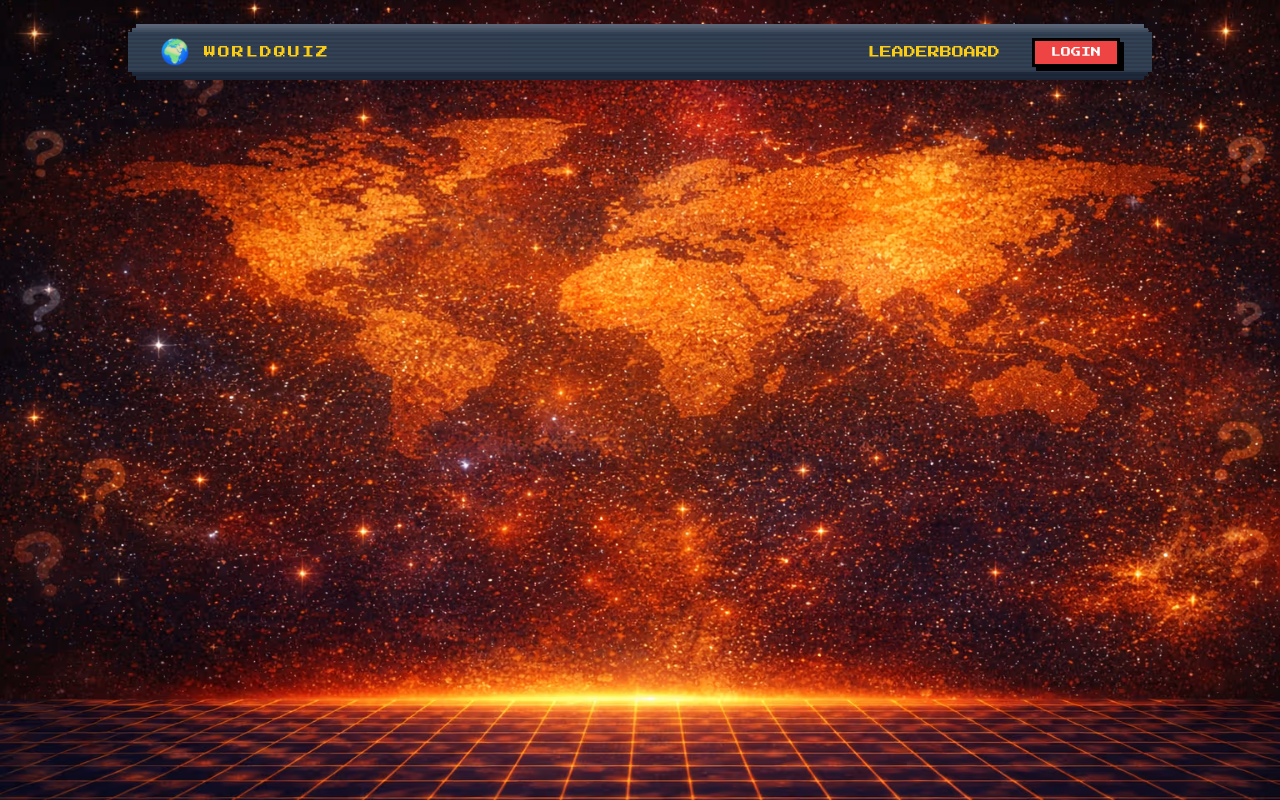
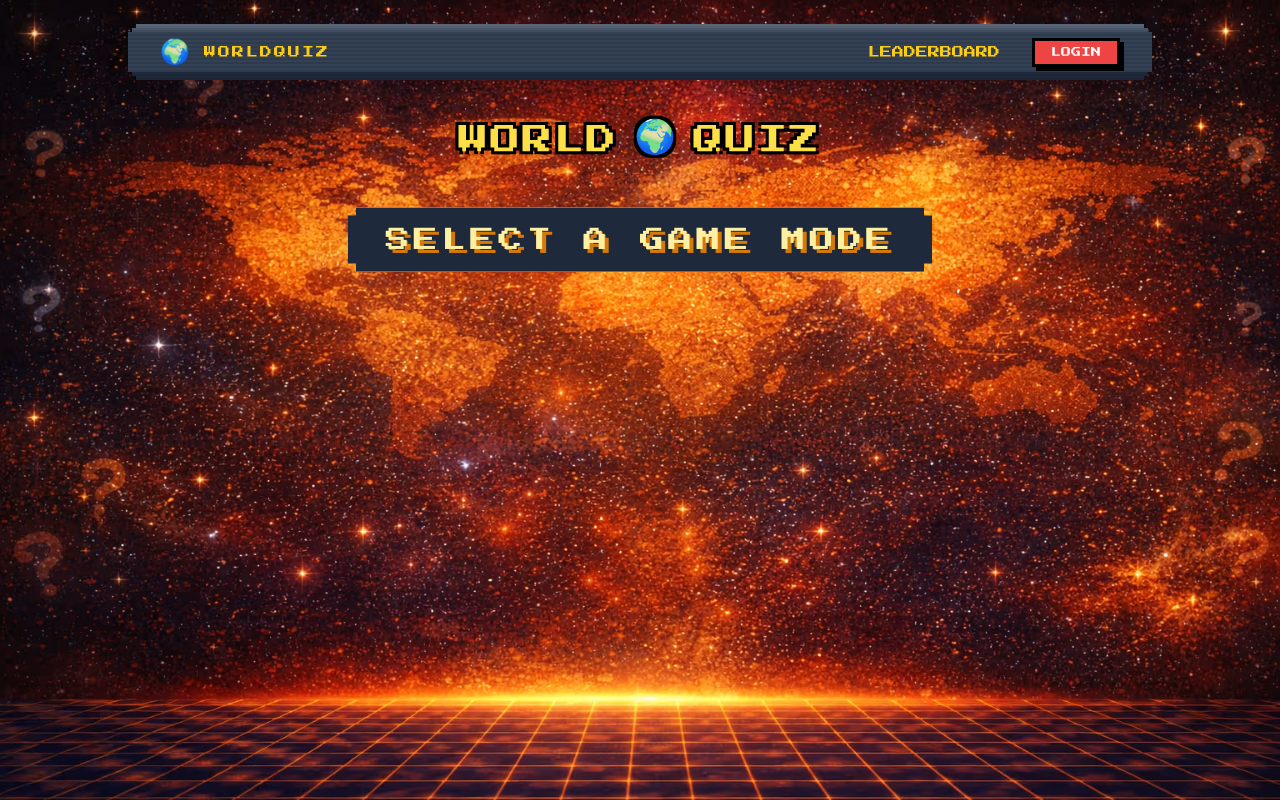
Before and after one commit to Dhananjoy333/world_quiz, a Next.js app: page / in a window 1280 px wide. Built offline with nearby package versions, Linux system fonts and the light colour scheme; no server answers.

Commit message:
hero title added

```diff
--- a/app/globals.css
+++ b/app/globals.css
@@ -3,49 +3,60 @@
 @theme {
   --font-sans: var(--font-poppins);
   --font-gaming: var(--font-press);
+
+  /* Animation Definition */
+  --animate-retro-pulse: pulseColor 0.8s steps(2) infinite alternate;
+
+  @keyframes pulseColor {
+    0% {
+      color: #fde047;
+      text-shadow: 4px 4px 0px #b45309;
+      transform: scale(1);
+    }
+    100% {
+      color: #ffffff;
+      text-shadow: 4px 4px 0px #f59e0b;
+      transform: scale(1.02);
+    }
+  }
 }
 
-@layer utilities{
-  .navbar{
+@layer utilities {
+  .navbar {
     background-image:
-      repeating-linear-gradient(
-        0deg,
-        rgba(0, 0, 0, 0.1) 0px,
-        rgba(0, 0, 0, 0.1) 2px,
-        transparent 2px,
-        transparent 4px
-      ),
-      linear-gradient(
-        180deg,
-        #475569 0%, #475569 15%,
-        #334155 15%, #334155 85%,
-        #1e293b 85%, #1e293b 100%
-      );
-
+      repeating-linear-gradient(0deg, rgba(0, 0, 0, 0.1) 0px, rgba(0, 0, 0, 0.1) 2px, transparent 2px, transparent 4px),
+      linear-gradient(180deg, #475569 0%, #475569 15%, #334155 15%, #334155 85%, #1e293b 85%, #1e293b 100%);
     clip-path: polygon(
       0 8px, 4px 8px, 4px 4px, 8px 4px, 8px 0,
       calc(100% - 8px) 0, calc(100% - 8px) 4px, calc(100% - 4px) 4px, calc(100% - 4px) 8px, 100% 8px,
       100% calc(100% - 8px), calc(100% - 4px) calc(100% - 8px), calc(100% - 4px) calc(100% - 4px), calc(100% - 8px) calc(100% - 4px), calc(100% - 8px) 100%,
       8px 100%, 8px calc(100% - 4px), 4px calc(100% - 4px), 4px calc(100% - 8px), 0 calc(100% - 8px)
     );
-
-    /* Pixel Frame Shadows */
     box-shadow:
       inset 0 4px 0 rgba(255, 255, 255, 0.1),
-      0 -4px 0 #fbbf24,
-      4px 0 0 #fbbf24,
-      0 4px 0 #fbbf24,
-      -4px 0 0 #fbbf24,
-      0 -8px 0 #000,
-      0 8px 0 #000,
-      8px 0 0 #000,
-      -8px 0 0 #000;
-  }
-  .pixel-button {
-    @apply border-[3px] border-black py-1 px-4 text-[10px] 2xl:text-sm  text-white shadow-[4px_4px_0_black] active:translate-x-0.5 active:translate-y-0.5 active:shadow-[2px_2px_0_black] transition-all cursor-pointer ;
+      0 -4px 0 #fbbf24, 4px 0 0 #fbbf24, 0 4px 0 #fbbf24, -4px 0 0 #fbbf24,
+      0 -8px 0 #000, 0 8px 0 #000, 8px 0 0 #000, -8px 0 0 #000;
   }
 
-  .pixel-button-sm {
-    @apply border-2 border-black py-1 px-3 text-[10px] text-white shadow-[2px_2px_0_black] active:translate-x-0 active:translate-y-0 active:shadow-none transition-all cursor-pointer;
+  .pixel-button {
+    @apply border-[3px] border-black py-1 px-4 text-[10px] 2xl:text-sm text-white shadow-[4px_4px_0_black] active:translate-x-0.5 active:translate-y-0.5 active:shadow-[2px_2px_0_black] transition-all cursor-pointer;
+  }
+
+  .hero-title{
+    @apply /* Mobile */
+    gap-2 text-2xl tracking-[1px] [text-shadow:-2px_-2px_0_#000,2px_-2px_0_#000,-2px_2px_0_#000,2px_2px_0_#000]
+    /* Tablet/Medium */
+    md:gap-4 md:text-3xl md:tracking-[2px] md:[text-shadow:-3px_-3px_0_#000,3px_-3px_0_#000,-3px_3px_0_#000,3px_3px_0_#000]
+    /* Large Desktop */
+    2xl:text-5xl 2xl:gap-6
+  }
+  .mode-banner{
+    @apply/* Responsive Padding */
+    px-6 py-4 md:px-10 md:py-4 2xl:px-11.25 2xl:py-5
+    /* Pixel Shadow scaling */
+    shadow-[0_-3px_0_#fbbf24,3px_0_0_#fbbf24,0_3px_0_#fbbf24,-3px_0_0_#fbbf24,0_-6px_0_#000,0_6px_0_#000,6px_0_0_#000,-6px_0_0_#000]
+    md:shadow-[0_-4px_0_#fbbf24,4px_0_0_#fbbf24,0_4px_0_#fbbf24,-4px_0_0_#fbbf24,0_-8px_0_#000,0_8px_0_#000,8px_0_0_#000,-8px_0_0_#000]
+    /* The Clip Path */
+    [clip-path:polygon(0_8px,8px_8px,8px_0,calc(100%-8px)_0,calc(100%-8px)_8px,100%_8px,100%_calc(100%-8px),calc(100%-8px)_calc(100%-8px),calc(100%-8px)_100%,8px_100%,8px_calc(100%-8px),0_calc(100%-8px))]
   }
 }
--- a/app/layout.tsx
+++ b/app/layout.tsx
@@ -31,7 +31,9 @@ export default function RootLayout({
         lang="en"
         className={`${poppins.variable} ${pressStart.variable} h-full antialiased`}
       >
-        <body className="min-h-full flex flex-col">{children}</body>
+        <body className="min-h-full flex flex-col">
+          {children}
+        </body>
       </html>
     </ClerkProvider>
   );
--- a/app/page.tsx
+++ b/app/page.tsx
@@ -1,6 +1,5 @@
 import Navbar from "@/components/Navbar";
 import Image from "next/image";
-
 
 export default function Home() {
   return (
@@ -12,7 +11,26 @@ export default function Home() {
         priority
         className="object-cover -z-10"
       />
-      <Navbar/>
+      <Navbar />
+      <div className="mt-16 md:mt-28 2xl:mt-35 text-center px-4">
+        {/* HERO TITLE */}
+        <div className="hero-title flex flex-wrap items-center justify-center font-gaming text-[#fde047]">
+          WORLD <span className="text-[1.2em] md:text-[1.1em] 2xl:mb-8 md:mb-4">🌍</span>{" "}QUIZ
+        </div>
+
+        {/* MODE BANNER */}
+        <div className="mode-banner relative mt-10 inline-block bg-[#1e293b]">
+          <p
+            className="
+      m-0 animate-retro-pulse font-gaming whitespace-nowrap
+      text-xs md:text-2xl 2xl:text-2xl
+      tracking-[2px] md:tracking-[4px] 2xl:tracking-[6px]
+    "
+          >
+            SELECT A GAME MODE
+          </p>
+        </div>
+      </div>
       <main className="pb-24">{/* hero section content here */}</main>
     </div>
   );
```
